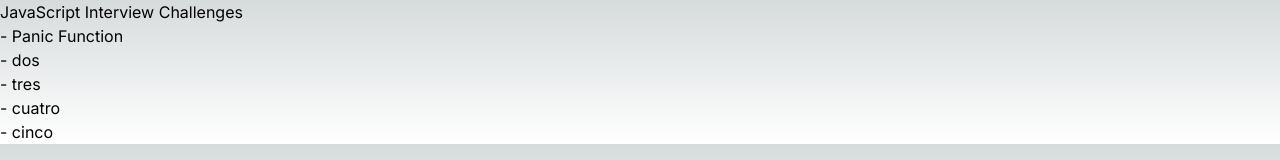
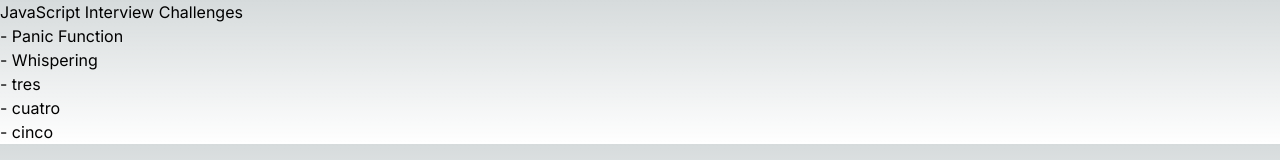
Before and after one commit to IsabelTizon/js-challenges, a Next.js app: page /scrimba in a window 1280 px wide. Shown: the top 160 px of the page. Built offline with nearby package versions, Linux system fonts and the light colour scheme.

Commit message:
whispering  array details

```diff
--- a/src/components/challenges.js
+++ b/src/components/challenges.js
@@ -20,9 +20,17 @@ export const challenges = [
 	},
 	{
 		id: 1,
-		name: "dos",
-		description: ["kkkkkkk", "kkkkkkk"],
-		methods: ["sss", "hhhhhh"],
+		name: "Whispering",
+		description: [
+			"Write a function `whisper` that takes in a sentence and returns a new sentence in all lowercase letters with 'shh...' at the beginning.",
+			"The function should also remove an exclamation point at the end of the sentence, if there is one. ",
+			"Example input: 'The KITTENS are SLEEPING!'",
+			"Example output: 'shh... the kittens are sleeping'",
+			"Test your function",
+			"console.log(whisper('PLEASE STOP SHOUTING.'))",
+			"console.log(whisper('MA'AM, this is a Wendy's!'))",
+		],
+		methods: ["endsWith", "slice"],
 		img: "uuuuu",
 		github: "ggggg",
 	},
```
